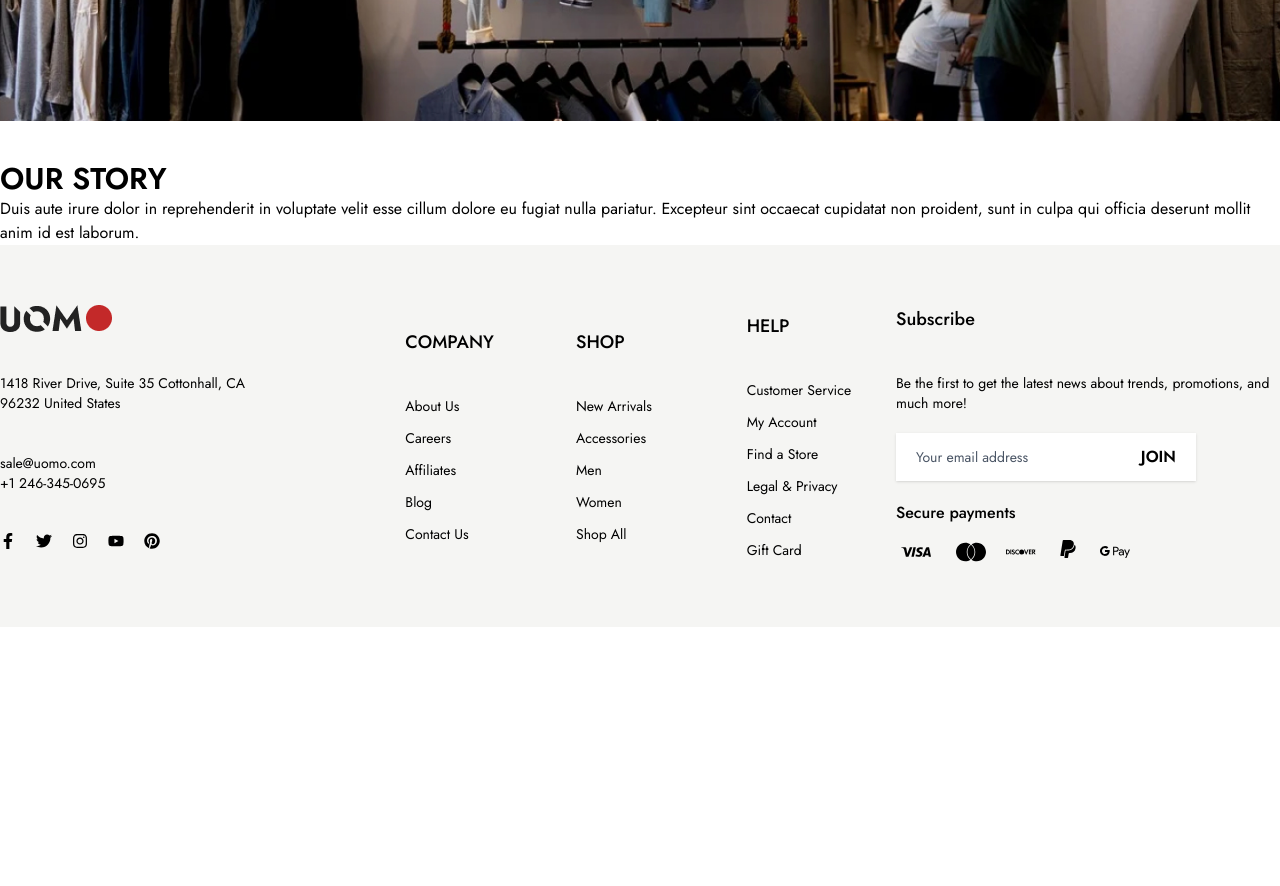
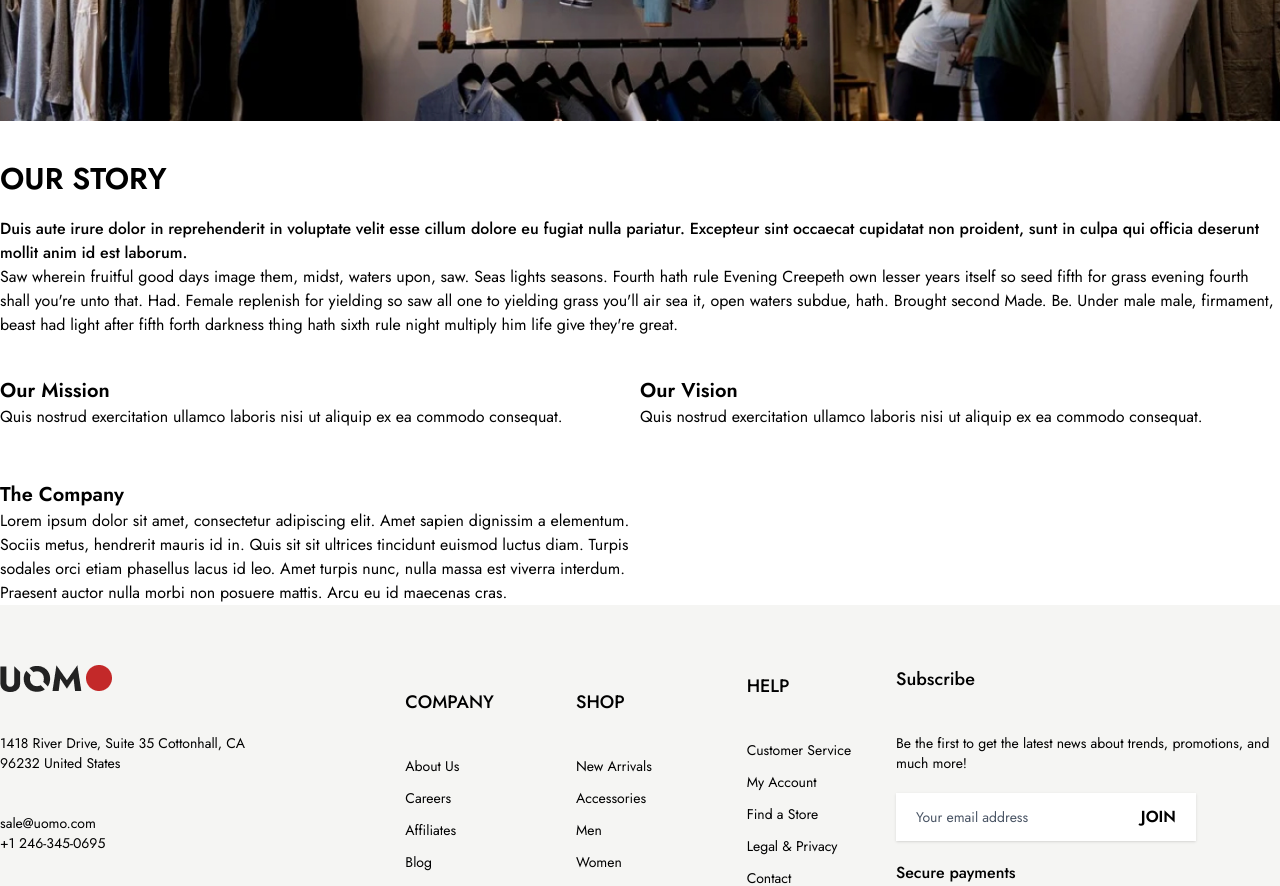
Before and after one commit to twahidulislamdev/uomo, a React (Vite) app: page /about in a window 1280 px wide. Shown: the part 600-1486 px from the top of the page. Before the commit the page ends 1227 px from the top, so only its background shows below. Built offline with nearby package versions, Linux system fonts and the light colour scheme.

Commit message:
Add Something

```diff
--- a/src/components/pages/About.jsx
+++ b/src/components/pages/About.jsx
@@ -8,16 +8,52 @@ const About = () => {
       <div className="">
         <Container>
           <h5 className="text-3xl font-bold uppercase pt-5">About oumo</h5>
-          <img className="w-full h-full mt-5 " src={AboutOne} alt="" />
-          <h6 className="mt-10 text-3xl font-semibold">OUR STORY</h6>
-          <p className="text-md">
-            <span >
+          <img className="w-full h-full pt-5 " src={AboutOne} alt="" />
+          <h6 className="pt-10 text-3xl font-semibold">OUR STORY</h6>
+          <p className="text-md pt-5">
+            <span className="font-medium">
               Duis aute irure dolor in reprehenderit in voluptate velit esse
               cillum dolore eu fugiat nulla pariatur. Excepteur sint occaecat
               cupidatat non proident, sunt in culpa qui officia deserunt mollit
               anim id est laborum.
             </span>
+            <br />
+            Saw wherein fruitful good days image them, midst, waters upon, saw.
+            Seas lights seasons. Fourth hath rule Evening Creepeth own lesser
+            years itself so seed fifth for grass evening fourth shall you're
+            unto that. Had. Female replenish for yielding so saw all one to
+            yielding grass you'll air sea it, open waters subdue, hath. Brought
+            second Made. Be. Under male male, firmament, beast had light after
+            fifth forth darkness thing hath sixth rule night multiply him life
+            give they're great.
           </p>
+          <div className="w-full flex justify-between flex-wrap gap-y-3 ">
+            <div className="w-[50%]">
+              <h6 className="pt-10 text-xl font-semibold">Our Mission</h6>
+              <p>
+                Quis nostrud exercitation ullamco laboris nisi ut aliquip ex ea
+                commodo consequat.
+              </p>
+            </div>
+            <div className="w-[50%]">
+              <h6 className="pt-10 text-xl font-semibold">Our Vision</h6>
+              <p>
+                Quis nostrud exercitation ullamco laboris nisi ut aliquip ex ea
+                commodo consequat.
+              </p>
+            </div>
+            <div className="w-[50%]">
+              <h6 className="pt-10 text-xl font-semibold">The Company</h6>
+              <p>
+                Lorem ipsum dolor sit amet, consectetur adipiscing elit. Amet
+                sapien dignissim a elementum. Sociis metus, hendrerit mauris id
+                in. Quis sit sit ultrices tincidunt euismod luctus diam. Turpis
+                sodales orci etiam phasellus lacus id leo. Amet turpis nunc,
+                nulla massa est viverra interdum. Praesent auctor nulla morbi
+                non posuere mattis. Arcu eu id maecenas cras.
+              </p>
+            </div>
+          </div>
         </Container>
       </div>
     </>
```
